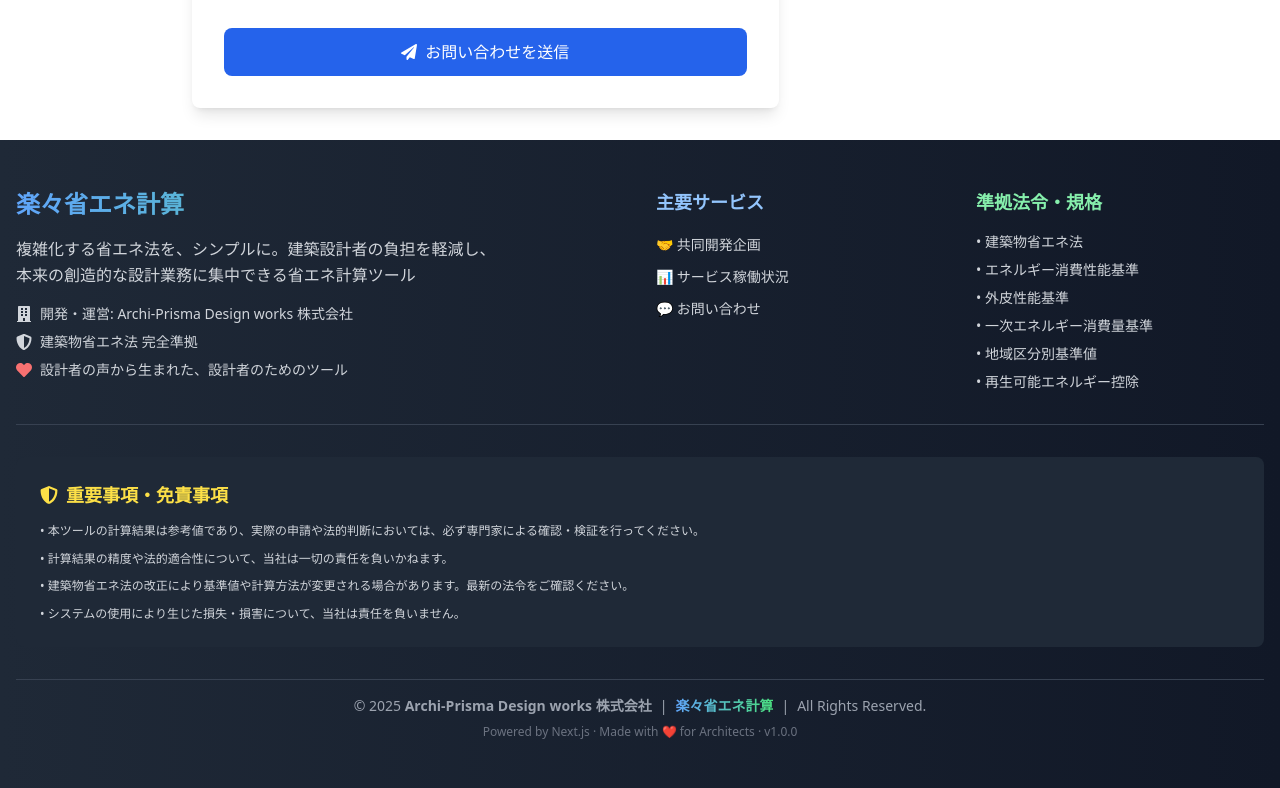
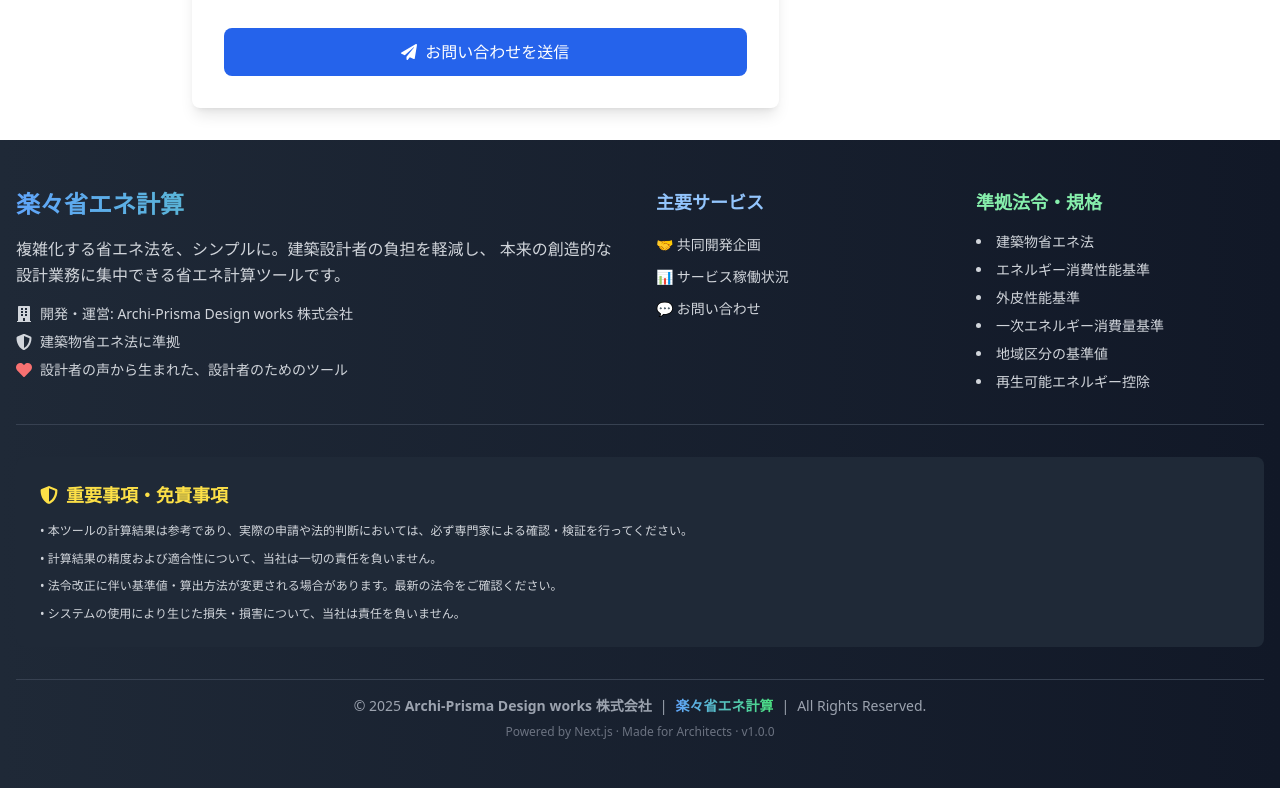
Before and after one commit to sena-sakuramoto/energy-calc-service, a Next.js app in the folder frontend/: page /contact in a window 1280 px wide. Shown: the part 1134-1922 px from the top of the page. Built offline with nearby package versions, Linux system fonts and the light colour scheme; no server answers.

Commit message:
feat(footer,contact): フッターの日本語文言をUTF-8で整備しブランド統一。/contactにreCAPTCHA v3対応（NEXT_PUBLIC_RECAPTCHA_SITE_KEY対応・トークン送信）

```diff
--- a/frontend/src/components/Footer.jsx
+++ b/frontend/src/components/Footer.jsx
@@ -1,5 +1,5 @@
 // frontend/src/components/Footer.jsx
-import { FaBuilding, FaEnvelope, FaPhone, FaGlobe, FaShieldAlt, FaHeart } from 'react-icons/fa';
+import { FaBuilding, FaShieldAlt, FaHeart } from 'react-icons/fa';
 import Link from 'next/link';
 import { useAuth } from '../contexts/FirebaseAuthContext';
 
@@ -10,14 +10,14 @@
       <div className="container mx-auto px-4 py-12">
         {/* メインフッターコンテンツ */}
         <div className="grid grid-cols-1 md:grid-cols-4 gap-8">
-          {/* 会社情報 */}
+          {/* 会社・サービス紹介 */}
           <div className="md:col-span-2">
             <h3 className="text-2xl font-bold mb-4 bg-gradient-to-r from-blue-400 to-green-400 bg-clip-text text-transparent">
               楽々省エネ計算
             </h3>
             <p className="text-gray-300 mb-4 leading-relaxed">
-              複雑化する省エネ法を、シンプルに。建築設計者の負担を軽減し、<br />
-              本来の創造的な設計業務に集中できる省エネ計算ツール
+              複雑化する省エネ法を、シンプルに。建築設計者の負担を軽減し、
+              本来の創造的な設計業務に集中できる省エネ計算ツールです。
             </p>
             <div className="space-y-2">
               <div className="flex items-center text-gray-300">
@@ -26,7 +26,7 @@
               </div>
               <div className="flex items-center text-gray-300">
                 <FaShieldAlt className="mr-2" />
-                <span className="text-sm">建築物省エネ法 完全準拠</span>
+                <span className="text-sm">建築物省エネ法に準拠</span>
               </div>
               <div className="flex items-center text-gray-300">
                 <FaHeart className="mr-2 text-red-400" />
@@ -65,7 +65,7 @@
               {isAuthenticated && user?.isAdmin && (
                 <li>
                   <Link href="/admin/firebase-users" className="text-yellow-300 hover:text-yellow-100 transition-colors text-sm">
-                    🔥 Firebase ユーザー管理
+                    🔧 Firebase ユーザー管理
                   </Link>
                 </li>
               )}
@@ -75,13 +75,13 @@
           {/* 法令・規格への準拠 */}
           <div>
             <h4 className="text-lg font-semibold mb-4 text-green-300">準拠法令・規格</h4>
-            <ul className="space-y-2 text-sm text-gray-300">
-              <li>• 建築物省エネ法</li>
-              <li>• エネルギー消費性能基準</li>
-              <li>• 外皮性能基準</li>
-              <li>• 一次エネルギー消費量基準</li>
-              <li>• 地域区分別基準値</li>
-              <li>• 再生可能エネルギー控除</li>
+            <ul className="space-y-2 text-sm text-gray-300 list-disc list-inside">
+              <li>建築物省エネ法</li>
+              <li>エネルギー消費性能基準</li>
+              <li>外皮性能基準</li>
+              <li>一次エネルギー消費量基準</li>
+              <li>地域区分の基準値</li>
+              <li>再生可能エネルギー控除</li>
             </ul>
           </div>
         </div>
@@ -96,22 +96,14 @@
             重要事項・免責事項
           </h4>
           <div className="text-xs text-gray-300 space-y-2 leading-relaxed">
-            <p>
-              • 本ツールの計算結果は参考値であり、実際の申請や法的判断においては、必ず専門家による確認・検証を行ってください。
-            </p>
-            <p>
-              • 計算結果の精度や法的適合性について、当社は一切の責任を負いかねます。
-            </p>
-            <p>
-              • 建築物省エネ法の改正により基準値や計算方法が変更される場合があります。最新の法令をご確認ください。
-            </p>
-            <p>
-              • システムの使用により生じた損失・損害について、当社は責任を負いません。
-            </p>
+            <p>• 本ツールの計算結果は参考であり、実際の申請や法的判断においては、必ず専門家による確認・検証を行ってください。</p>
+            <p>• 計算結果の精度および適合性について、当社は一切の責任を負いません。</p>
+            <p>• 法令改正に伴い基準値・算出方法が変更される場合があります。最新の法令をご確認ください。</p>
+            <p>• システムの使用により生じた損失・損害について、当社は責任を負いません。</p>
           </div>
         </div>
 
-        {/* 著作権・最終行 */}
+        {/* 著作権・フッターボトム */}
         <div className="text-center pt-4 border-t border-gray-700">
           <p className="text-sm text-gray-400">
             &copy; {new Date().getFullYear()} <span className="font-semibold">Archi-Prisma Design works 株式会社</span>
@@ -120,9 +112,7 @@
             <span className="mx-2">|</span>
             All Rights Reserved.
           </p>
-          <p className="text-xs text-gray-500 mt-2">
-            Powered by Next.js · Made with ❤️ for Architects · v1.0.0
-          </p>
+          <p className="text-xs text-gray-500 mt-2">Powered by Next.js · Made for Architects · v1.0.0</p>
         </div>
       </div>
     </footer>
--- a/frontend/src/pages/contact.jsx
+++ b/frontend/src/pages/contact.jsx
@@ -1,10 +1,11 @@
 // frontend/src/pages/contact.jsx
-import { useState } from 'react';
+import { useEffect, useState } from 'react';
 import Layout from '../components/Layout';
 import { FaEnvelope, FaPhone, FaBuilding, FaQuestionCircle, FaBug, FaLightbulb, FaPaperPlane, FaCheckCircle } from 'react-icons/fa';
 
 // Google Apps Script endpoint (use /macros/s/.../exec URL if possible)
 const GAS_ENDPOINT = 'https://script.google.com/a/macros/archi-prisma.co.jp/s/AKfycbzlnLWsQqgN8Vt79i_T4BlWKCxp22ByDprQGtbYMbnL04WOxH64QryZwRmdBQcoo1su/exec';
+const RECAPTCHA_SITE_KEY = process.env.NEXT_PUBLIC_RECAPTCHA_SITE_KEY;
 
 const categoryLabels = {
   general: '一般的なお問い合わせ',
@@ -26,6 +27,23 @@
   const [submitted, setSubmitted] = useState(false);
   const [sending, setSending] = useState(false);
   const [error, setError] = useState('');
+
+  // reCAPTCHA スクリプトを必要時のみ読み込み
+  useEffect(() => {
+    if (!RECAPTCHA_SITE_KEY) return;
+    if (typeof window === 'undefined') return;
+    const id = 'recaptcha-v3';
+    if (document.getElementById(id)) return;
+    const s = document.createElement('script');
+    s.id = id;
+    s.src = `https://www.google.com/recaptcha/api.js?render=${RECAPTCHA_SITE_KEY}`;
+    s.async = true;
+    document.head.appendChild(s);
+    return () => {
+      // そのまま残しても問題ありませんが、ページ離脱時に消すなら以下
+      // const el = document.getElementById(id); if (el) el.remove();
+    };
+  }, []);
 
   const handleChange = (e) => {
     const { name, value } = e.target;
@@ -53,6 +71,19 @@
     fd.append('email', formData.email || '');
     if (topic) fd.append('topic', topic);
     fd.append('message', bodyParts.join('\n'));
+
+    // reCAPTCHA トークンを付与（設定がある場合のみ）
+    async function withRecaptcha(formData) {
+      if (!RECAPTCHA_SITE_KEY || typeof window === 'undefined' || !window.grecaptcha) return formData;
+      try {
+        await window.grecaptcha.ready(async () => {});
+        const token = await window.grecaptcha.execute(RECAPTCHA_SITE_KEY, { action: 'contact' });
+        if (token) formData.append('token', token);
+      } catch (_) {}
+      return formData;
+    }
+
+    await withRecaptcha(fd);
 
     try {
       // Normal fetch: if CORS is properly open, this succeeds and we can read JSON
```
